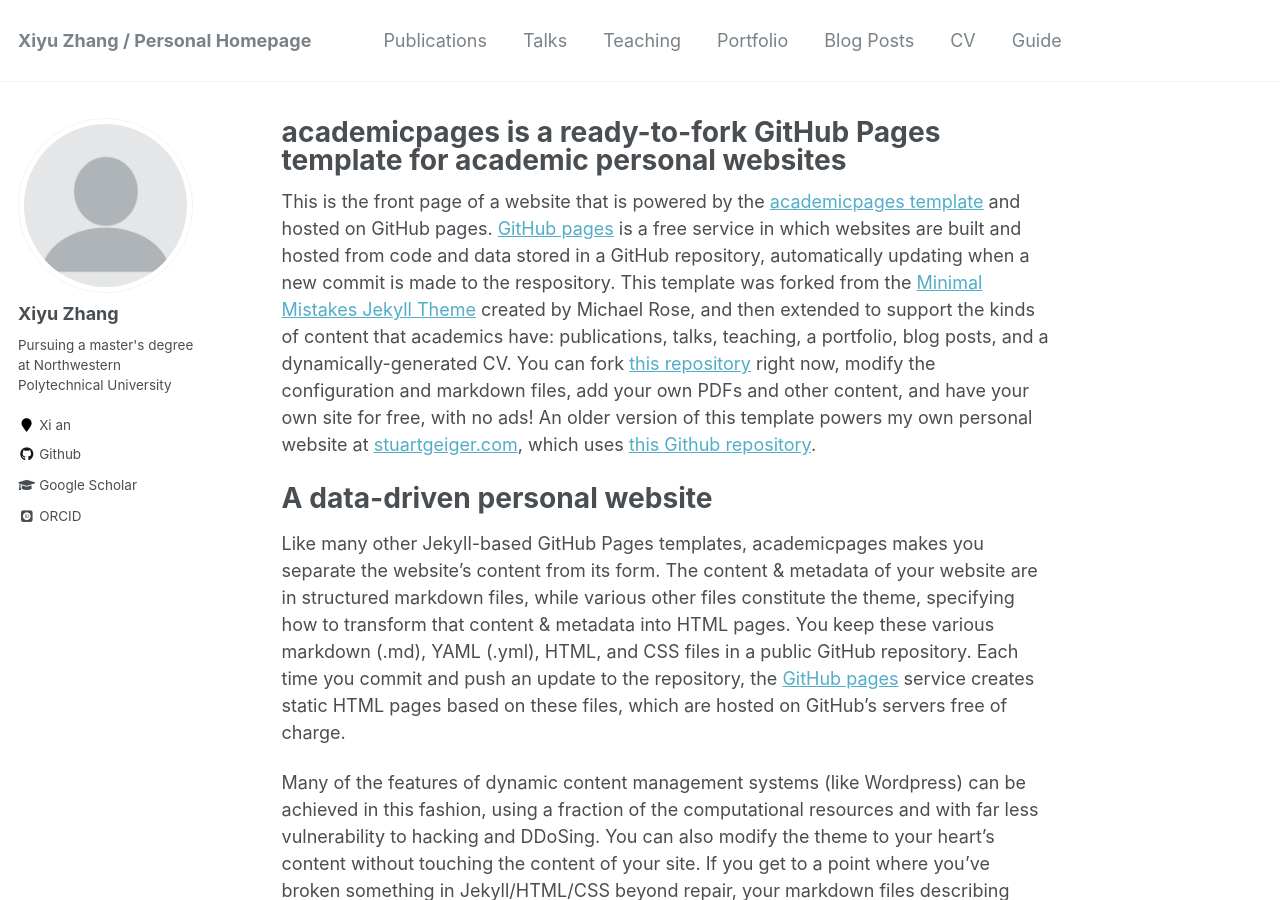
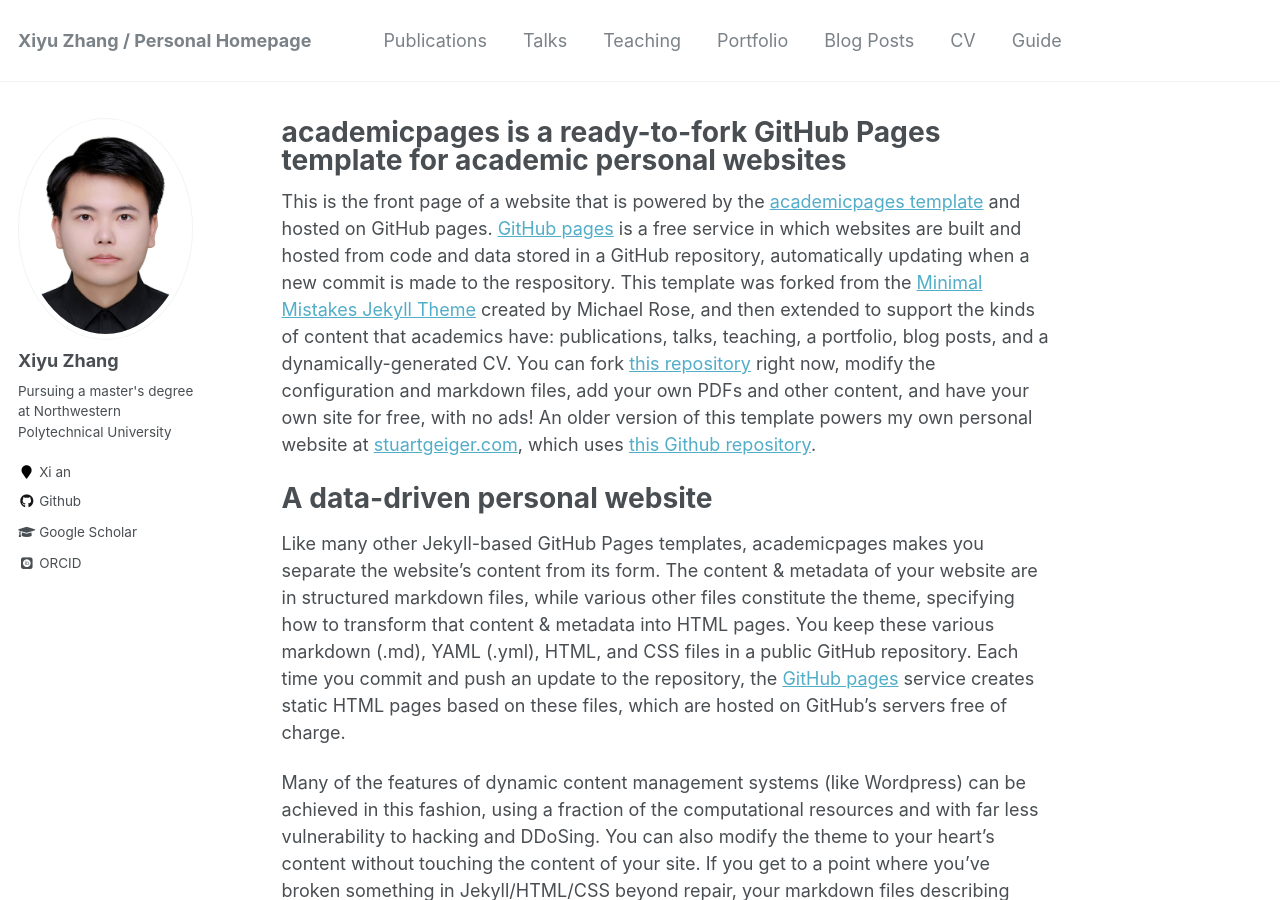
Before and after one commit to zhangxy0517/zhangxy0517.github.io, a Jekyll site: the page built from _pages/about.md, in a window 1280 px wide and 900 px high. Built offline with Jekyll 4.4.1, drawn with Linux system fonts in a browser that asks for light colours; some web fonts are replaced.

Commit message:
Update _config.yml

```diff
--- a/_config.yml
+++ b/_config.yml
@@ -81,7 +81,7 @@ analytics:
 # Site Author
 author:
   name             : "Xiyu Zhang"
-  avatar           : "profile.png"
+  avatar           : "xiyuzhang.jpg"
   bio              : "Pursuing a master's degree at Northwestern Polytechnical University"
   location         : "Xi an"
   employer         :
```
